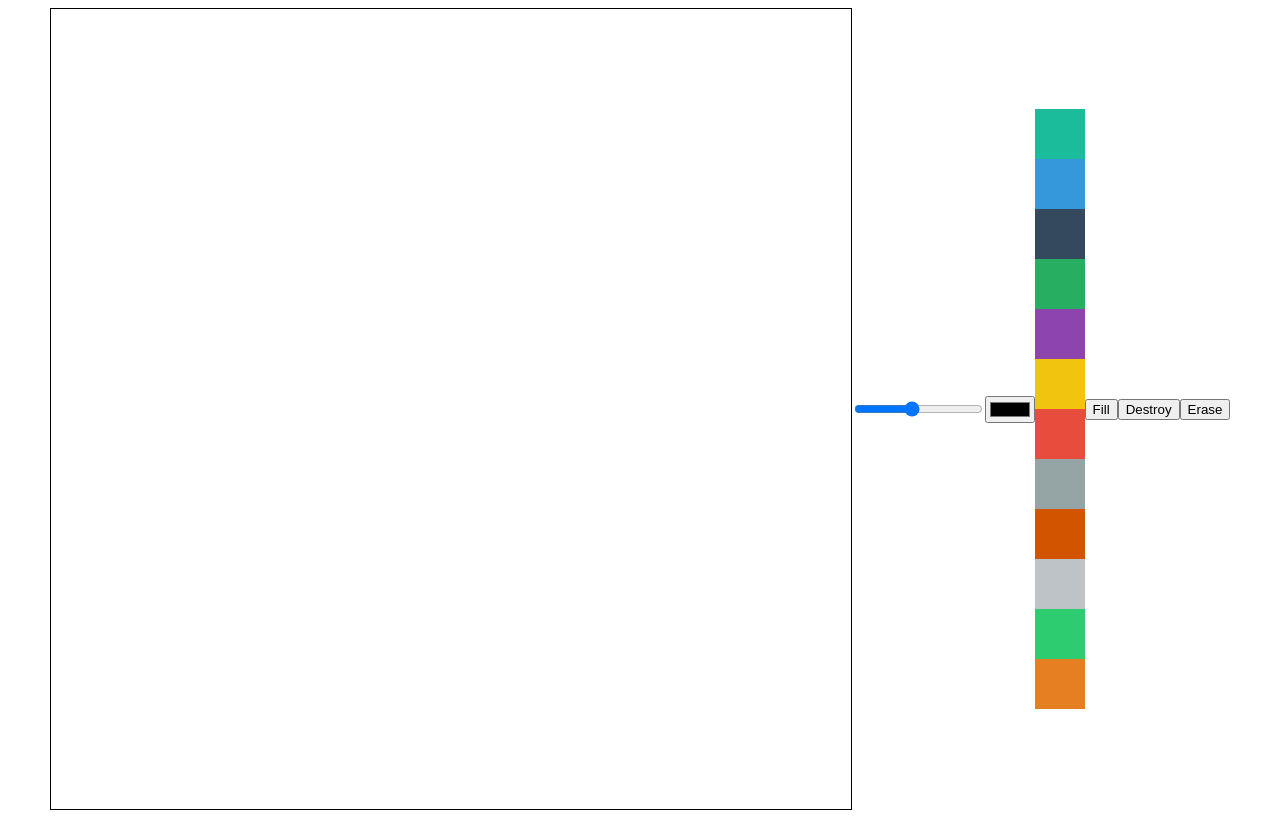
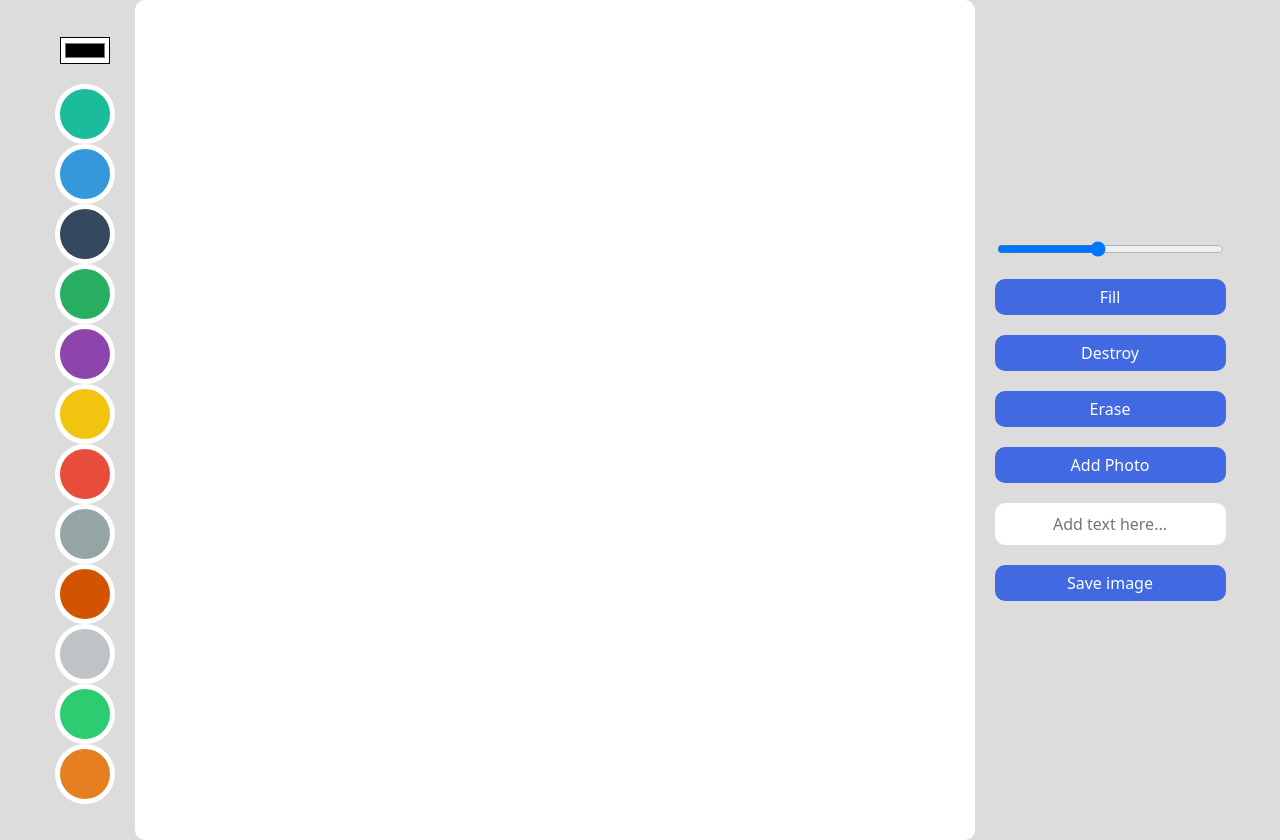
Before and after one commit to Yunjung324/DrawingBoard, a plain HTML site: page index.html in a window 1280 px wide. Before the commit the page ends 818 px from the top, so only its background shows below. Drawn offline with Linux system fonts and the light colour scheme.

Commit message:
Added option of loading Image, Add Text, Saving my artwork at computer
Added option of loading Image, Add Text, Saving my artwork at computer

```diff
--- a/app.js
+++ b/app.js
@@ -1,11 +1,13 @@
-
-const modeBtn = document.getElementById("mode-btn")
-const destroyBtn = document.getElementById("destroy-btn")
-const eraserBtn = document.getElementById("eraser-btn")
+const saveBtn = document.getElementById("save");
+const textInput = document.getElementById("text");
+const fileInput = document.getElementById("file");
+const modeBtn = document.getElementById("mode-btn");
+const destroyBtn = document.getElementById("destroy-btn");
+const eraserBtn = document.getElementById("eraser-btn");
 // arraylike 객체를 foreach 사용 위해 배열로 만들기
-const colorOptions = Array.from(document.getElementsByClassName("color-option"))
-const color = document.getElementById("color")
-const lineWidth = document.getElementById("line-width")
+const colorOptions = Array.from(document.getElementsByClassName("color-option"));
+const color = document.getElementById("color");
+const lineWidth = document.getElementById("line-width");
 const canvas = document.querySelector("canvas");
 const ctx = canvas.getContext("2d");
 
@@ -15,6 +17,7 @@
 canvas.width = 800;
 canvas.height = 800;
 ctx.lineWidth = lineWidth.value;
+ctx.lineCap = "round"; // 선을 둥글게
 let isPainting = false; //평소 마우스를 클릭하지 않는 경우: false
 let isFilling = false; //
 
@@ -62,13 +65,13 @@
 function onModeClick(){
     // 그리기 모드
     if(isFilling){
-        isFilling = false
-        modeBtn.innerText = "Fill"
+        isFilling = false;
+        modeBtn.innerText = "Fill";
     }
     // 채우기 모드
     else{
-        isFilling = true
-        modeBtn.innerText = "Draw"
+        isFilling = true;
+        modeBtn.innerText = "Draw";
     }
 }
 
@@ -89,7 +92,41 @@
     modeBtn.innerText = "Fill";
 }
 
+function onFileChange(event) {
+    const file = event.target.files[0]
+    const url = URL.createObjectURL(file);
+    const image = new Image()   //html의 <img src=""/>와 동일
+    image.src = url;
+    image.onload = function() {
+        ctx.drawImage(image, 0, 0, CANVAS_WIDTH, CANVAS_HEIGHT);
+        fileInput.value = null;
+    }
+}
 
+function onDoubleClick(event){
+    const text = textInput.value;
+    if(text !== "") {
+        ctx.save();
+        ctx.lineWidth = 1;
+        ctx.font = "48px serif"
+        // ctx.strokeText , ctx.fillText
+        ctx.fillText(text, event.offsetX, event.offsetY);
+        ctx.restore();
+    }
+}
+
+function onSaveClick(){
+    // 이미지 데이터 url 불러오기
+    const url = canvas.toDataURL();
+    const a = document.createElement("a");
+    a.href = url;
+    a.download = "myDrawing.png";
+    a.click();
+}
+
+canvas.addEventListener("dblclick", onDoubleClick);
+// canvas.onmousemove = function(){}
+// canvas.onmousemove = onMove
 canvas.addEventListener("mousemove", onMove);
 canvas.addEventListener("mousedown", startPainting);
 canvas.addEventListener("mouseup", cancelPainting);
@@ -107,5 +144,7 @@
 colorOptions.forEach(color => color.addEventListener("click", onColorClick));
 
 modeBtn.addEventListener("click", onModeClick);
-destroyBtn.addEventListener("click", onDestroyClick)
-eraserBtn.addEventListener("click", onEraserClick)
+destroyBtn.addEventListener("click", onDestroyClick);
+eraserBtn.addEventListener("click", onEraserClick);
+fileInput.addEventListener("change", onFileChange);
+saveBtn.addEventListener("click", onSaveClick);
--- a/index.html
+++ b/index.html
@@ -10,63 +10,49 @@
 </head>
 
 <body>
-    <canvas></canvas>
-    <input id="line-width" type="range" min="1" max="10" value="5" step="0.1" />
+    <div class = "color-options">
         <input type="color" id="color" />
         <div>
-        <div class="color-option"
-            style="background-color:#1abc9c"
-            data-color="#1abc9c">
+            <div class="color-option" style="background-color:#1abc9c" data-color="#1abc9c">
             </div>
-        <div class="color-option"
-            style="background-color:#3498db"
-            data-color="#3498db">
+            <div class="color-option" style="background-color:#3498db" data-color="#3498db">
             </div>
-        <div class="color-option"
-            style="background-color:#34495e"
-            data-color="#34495e">
+            <div class="color-option" style="background-color:#34495e" data-color="#34495e">
             </div>
-        <div class="color-option"
-            style="background-color:#27ae60"
-            data-color="#27ae60">
+            <div class="color-option" style="background-color:#27ae60" data-color="#27ae60">
             </div>
-        <div class="color-option"
-            style="background-color:#8e44ad"
-            data-color="#8e44ad">
+            <div class="color-option" style="background-color:#8e44ad" data-color="#8e44ad">
             </div>
-        <div class="color-option"
-            style="background-color:#f1c40f"
-            data-color="#f1c40f">
+            <div class="color-option" style="background-color:#f1c40f" data-color="#f1c40f">
             </div>
-        <div class="color-option"
-            style="background-color:#e74c3c"
-            data-color="#e74c3c">
+            <div class="color-option" style="background-color:#e74c3c" data-color="#e74c3c">
             </div>
-        <div class="color-option"
-            style="background-color:#95a5a6"
-            data-color="#95a5a6">
+            <div class="color-option" style="background-color:#95a5a6" data-color="#95a5a6">
             </div>
-        <div class="color-option"
-            style="background-color:#d35400"
-            data-color="#d35400">
+            <div class="color-option" style="background-color:#d35400" data-color="#d35400">
             </div>
-        <div class="color-option"
-            style="background-color:#bdc3c7"
-            data-color="#bdc3c7">
+            <div class="color-option" style="background-color:#bdc3c7" data-color="#bdc3c7">
             </div>
-        <div class="color-option"
-            style="background-color:#2ecc71"
-            data-color="#2ecc71">
+            <div class="color-option" style="background-color:#2ecc71" data-color="#2ecc71">
             </div>
-        <div class="color-option"
-            style="background-color:#e67e22"
-            data-color="#e67e22">
+            <div class="color-option" style="background-color:#e67e22" data-color="#e67e22">
             </div>
         </div>
-    <button id = "mode-btn">Fill</button>
-    <button id = "destroy-btn">Destroy</button>
-    <button id = "eraser-btn">Erase</button>
+    </div>
+    <canvas></canvas>
+    <div class="btns">
+        <input id="line-width" type="range" min="1" max="10" value="5" step="0.1" />
+        <button id="mode-btn">Fill</button>
+        <button id="destroy-btn">Destroy</button>
+        <button id="eraser-btn">Erase</button>
+        <label for = "file">
+            Add Photo
+            <input type="file" accept="image/*" id="file" />
+        </label>
+        <input type="text" placeholder="Add text here..." id="text" />
+        <button id="save">Save image</button>
         <script src="app.js"></script>
+    </div>
 </body>
 
 </html>
--- /dev/null
+++ b/reset.css
@@ -0,0 +1,48 @@
+/* http://meyerweb.com/eric/tools/css/reset/
+   v2.0 | 20110126
+   License: none (public domain)
+*/
+
+html, body, div, span, applet, object, iframe,
+h1, h2, h3, h4, h5, h6, p, blockquote, pre,
+a, abbr, acronym, address, big, cite, code,
+del, dfn, em, img, ins, kbd, q, s, samp,
+small, strike, strong, sub, sup, tt, var,
+b, u, i, center,
+dl, dt, dd, ol, ul, li,
+fieldset, form, label, legend,
+table, caption, tbody, tfoot, thead, tr, th, td,
+article, aside, canvas, details, embed,
+figure, figcaption, footer, header, hgroup,
+menu, nav, output, ruby, section, summary,
+time, mark, audio, video {
+	margin: 0;
+	padding: 0;
+	border: 0;
+	font-size: 100%;
+	font: inherit;
+	vertical-align: baseline;
+}
+/* HTML5 display-role reset for older browsers */
+article, aside, details, figcaption, figure,
+footer, header, hgroup, menu, nav, section {
+	display: block;
+}
+body {
+	line-height: 1;
+}
+ol, ul {
+	list-style: none;
+}
+blockquote, q {
+	quotes: none;
+}
+blockquote:before, blockquote:after,
+q:before, q:after {
+	content: '';
+	content: none;
+}
+table {
+	border-collapse: collapse;
+	border-spacing: 0;
+}
--- a/style.css
+++ b/style.css
@@ -1,7 +1,21 @@
+@import "reset.css";
+
+body{
+    display: flex;
+    gap: 20px;
+    justify-content: space-between;
+    align-items: flex-start;
+    background-color: gainsboro;
+    font-family: system-ui, -apple-system, BlinkMacSystemFont, 'Segoe UI', Roboto, Oxygen, Ubuntu, Cantarell, 'Open Sans', 'Helvetica Neue', sans-serif;
+}
+
+
 canvas{
     width: 800px;
     height: 800px;
-    border: 1px solid black;
+    background-color: white;
+    border-radius: 10px;
+    padding: 20px;
 }
 
 body{
@@ -9,8 +23,59 @@
     justify-content: center;
     align-items: center;
 }
+
+.btns{
+    display: flex;
+    flex-direction: column;
+    gap: 20px;
+}
+.color-options{
+    display: flex;
+    flex-direction: column;
+    gap: 20px;
+    align-items: center;
+}
 .color-option {
     width: 50px;
     height: 50px;
+    border-radius: 50%;
     cursor: pointer;
+    border: 5px solid white;
+    transition: transform ease-in-out .1s;
 }
+.color-option:hover{
+    transform: scale(1.2);
+}
+
+input#color{
+    background-color: white;
+}
+button,
+label{
+    all: unset;
+    /* css 속성 다 제거하라는 뜻 */
+    padding: 10px 0px;
+    text-align: center;
+    background-color: royalblue;
+    color: white;
+    font-weight: 500;
+    cursor: pointer;
+    border-radius: 10px;
+    transform: opacity linear .1s;
+}
+
+button:hover{
+    opacity: 0.85;
+}
+
+input#text{
+    all:unset;
+    padding: 10px 0px;
+    font-weight: 500;
+    text-align: center;
+    background-color: white;
+    border-radius: 10px;;
+}
+input#file{
+    display: none;
+}
```
Lines whose indentation alone changed are shown as unchanged.
